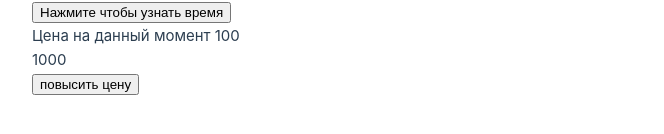
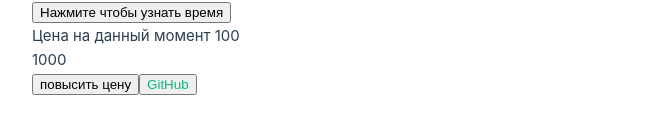
Before and after one commit to danilromas/Vue_DaRo, a Vue app: page / in a window 1280 px wide. Shown: the part 602-736 px from the top of the page, without its empty margins (0-664 px from the left). Built offline with nearby package versions, Linux system fonts and the light colour scheme.

Commit message:
modification

```diff
--- a/src/App.vue
+++ b/src/App.vue
@@ -46,5 +46,6 @@
     <p>Цена на данный момент {{ cost }}</p>
     <p>{{ amount * cost }}</p>
 	  <button @click = "change"> повысить цену </button>
+    <button><a @click.prevent href="http://github.com/danilromas/">GitHub</a></button>
   </div>
 </template>
```
